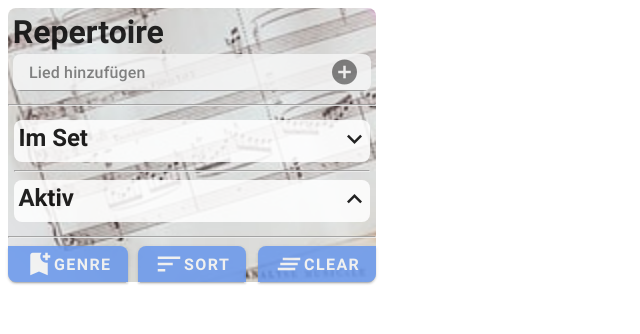
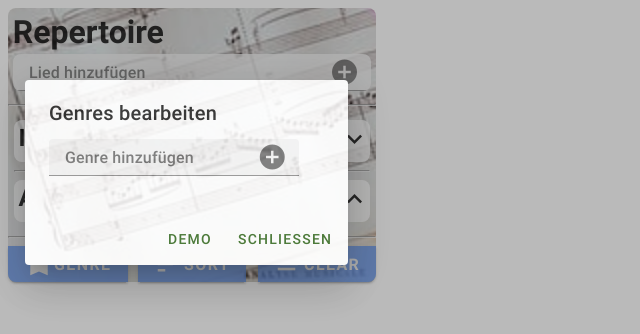
Before and after one commit to PhilippEdrichCodes/VerySimpleRepertoire, a React (Create React App) app: page / in a window 1280 px wide. Shown: the top 334 px of the page, without its empty margins (0-640 px from the left). Built offline with nearby package versions, Linux system fonts and the light colour scheme.

Commit message:
edit GenreDialog.js
add Demo data

Signed-off-by: PhilippEdrichCodes <philipp@edrich.codes>

```diff
--- a/src/App.js
+++ b/src/App.js
@@ -29,7 +29,7 @@ class App extends React.Component {
    * und stellt den Anzeigezustand wieder her
    */
   componentDidMount () {
-    Modell.laden() // ? this.setState({showGenreDialog: false}) : this.setState({showGenreDialog: true})
+    Modell.laden() ? this.setState({showGenreDialog: false}) : this.setState({showGenreDialog: true})
     // Auf-/Zu-Klapp-Zustand aus dem LocalStorage laden
     let imSetIstAufgeklappt = localStorage.getItem("imSetAufgeklappt")
     imSetIstAufgeklappt = (imSetIstAufgeklappt == null) ? true : JSON.parse(imSetIstAufgeklappt)
--- a/src/components/GenreDialog.js
+++ b/src/components/GenreDialog.js
@@ -101,6 +101,12 @@ class GenreDialog extends React.Component {
           <div className="mdc-dialog__actions">
             <button type="button"
                     className="mdc-button mdc-dialog__button"
+                    onClick={() => this.demoDatenLaden()}>
+              <div className="mdc-button__ripple"></div>
+              <span className="mdc-button__label">Demo</span>
+            </button>
+            <button type="button"
+                    className="mdc-button mdc-dialog__button"
                     onClick={this.props.onDialogClose}>
               <div className="mdc-button__ripple"></div>
               <span className="mdc-button__label">Schließen</span>
```
